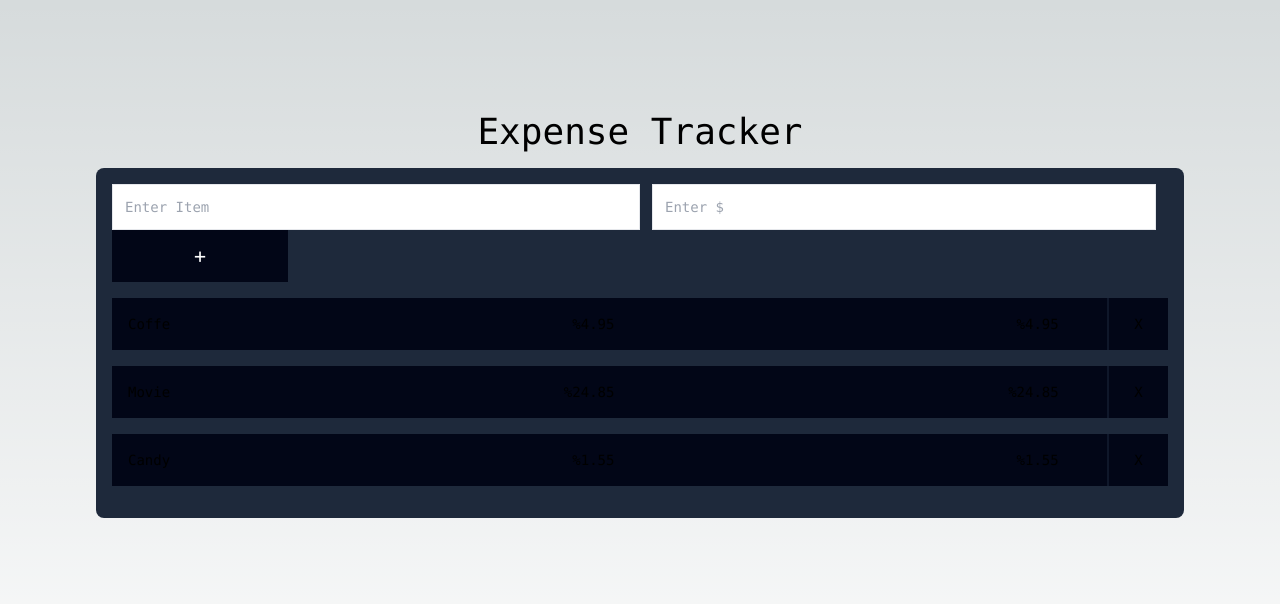
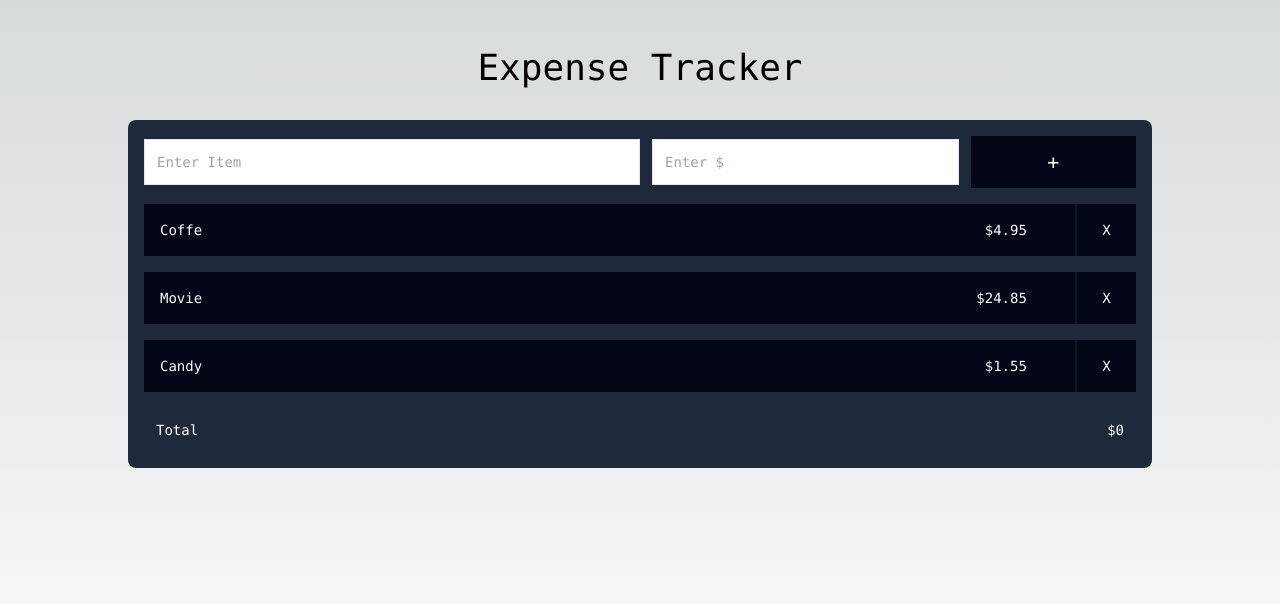
Before and after one commit to Juliandl88/expense-tracker, a Next.js app: page / in a window 1280 px wide. Shown: the top 604 px of the page. Built offline with nearby package versions, Linux system fonts and the light colour scheme.

Commit message:
formulario terminado

```diff
--- a/app/page.js
+++ b/app/page.js
@@ -12,40 +12,62 @@ export default function Home() {
   const [total, setTotal] = useState(0);
 
   return (
-    <main className="flex flex-col items-center justify-between min-h-screen p-4 sm:p-24">
-      <div className="z-10 items-center justify-between w-full font-mono text-sm max-w-5x ">
-        <h1 className="p-4 text-4xl text-center">Expense Tracker</h1>
-        <div className="p-4 rounded-lg bg-slate-800">
-          <form className="grid items-center grid-cols-6 text-black">
+    <main className='flex min-h-screen flex-col items-center justify-between p-4'>
+    <div className='z-10 w-full max-w-5xl items-center justify-between font-mono text-sm '>
+      <h1 className='text-4xl p-4 text-center my-4'>Expense Tracker</h1>
+      <div className='bg-slate-800 p-4 rounded-lg text-white'>
+        <form className='grid grid-cols-6 items-center text-black'>
           <input
-              type="text"
-              placeholder="Enter Item"
-              className="col-span-3 p-3 border"
+            /*value={newItem.name}
+            onChange={(e) => setNewItem({ ...newItem, name: e.target.value })}*/
+            className='col-span-3 p-3 border'
+            type='text'
+            placeholder='Enter Item'
           />
           <input
-              type="number"
-              placeholder="Enter $"
-              className="col-span-3 p-3 mx-3 border"
+            /*value={newItem.price}
+            onChange={(e) =>
+              setNewItem({ ...newItem, price: e.target.value })
+            }*/
+            className='col-span-2 p-3 border mx-3'
+            type='number'
+            placeholder='Enter $'
           />
           <button
-              type="submit"
-              className='p-3 text-xl text-white bg-slate-950 hover:bg-slate-900'
+            //onClick={addItem}
+            className='text-white bg-slate-950 hover:bg-slate-900 p-3 text-xl'
+            type='submit'
           >
             +
           </button>
         </form>
         <ul>
           {items.map((item, id) => (
-              <li key={id} className="flex justify-between w-full my-4 bg-slate-950">
-                <div className="flex justify-between w-full p-4">
-                  <span className="capitalize">{item.name}</span>
-                  <span>%{item.price}</span>
-                  <span>%{item.price}</span>
+            <li
+              key={id}
+              className='my-4 w-full flex justify-between bg-slate-950'
+            >
+              <div className='p-4 w-full flex justify-between'>
+                <span className='capitalize'>{item.name}</span>
+                <span>${item.price}</span>
               </div>
-                <button className="w-16 p-4 ml-8 border-l-2 border-slate-900 hover:bg-slate-900">X</button>
+              <button
+                //onClick={() => deleteItem(item.id)}
+                className='ml-8 p-4 border-l-2 border-slate-900 hover:bg-slate-900 w-16'
+              >
+                X
+              </button>
             </li>
           ))}
         </ul>
+        {items.length < 1 ? (
+          ''
+        ) : (
+          <div className='flex justify-between p-3'>
+            <span>Total</span>
+            <span>${total}</span>
+          </div>
+        )}
       </div>
     </div>
   </main>
```
Lines whose indentation alone changed are shown as unchanged.
